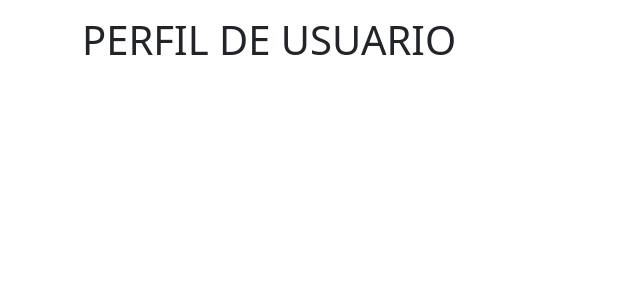
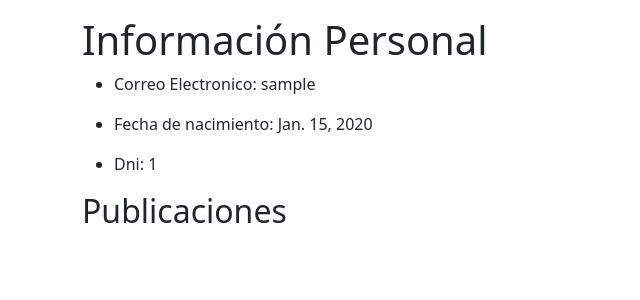
Before and after one commit to agustina-soto/marDeIntercambios, a Django app: page /usuarios/perfilDeUsuario/ in a window 1280 px wide. Shown: the part 72-372 px from the top of the page, without its empty margins (0-640 px from the left). Run offline with Django 5.2, Linux system fonts and the light colour scheme; a user stored in the database is signed in; tables that the repository leaves empty hold one stand-in row (values such as "Sample post").

Commit message:
Agrego diseño de VerPerfilDeUsuario

```diff
--- a/Aplicaciones/GestionUsuarios/VerPerfilUsuario/views.py
+++ b/Aplicaciones/GestionUsuarios/VerPerfilUsuario/views.py
@@ -2,4 +2,13 @@
 
 # Creando los modelos de ver
 def perfil_view(request):
-    return render(request, 'perfilDeUsuario.html')
+    usuario = request.user
+    nombreDeUsuario = usuario.username
+    fechaDeNacimiento = usuario.fecha_nacimiento
+    dniDeUsuario = usuario.dni
+    return render(request, 'perfilDeUsuario.html',{ #acá agrego el arreglo de publicaciones
+        'username': nombreDeUsuario,
+        'fechaNacimiento': fechaDeNacimiento,
+        'dni': dniDeUsuario
+        }
+    )
--- a/templates/perfilDeUsuario.html
+++ b/templates/perfilDeUsuario.html
@@ -8,7 +8,15 @@
 <body>
     {% extends 'base.html' %}
     {% block content %}
-        <h1>PERFIL DE USUARIO</h1>
+        <h1>Información Personal</h1>
+            <div>
+                <ul>
+                    <li><p>Correo Electronico: {{username}}</p></li>
+                    <li><p>Fecha de nacimiento: {{fechaNacimiento}} </p></li>
+                    <li><p>Dni: {{dni}} </p></li>
+                </ul>
+            </div>
+        <h2>Publicaciones</h2>
     {% endblock %}
 </body>
 </html>
```
